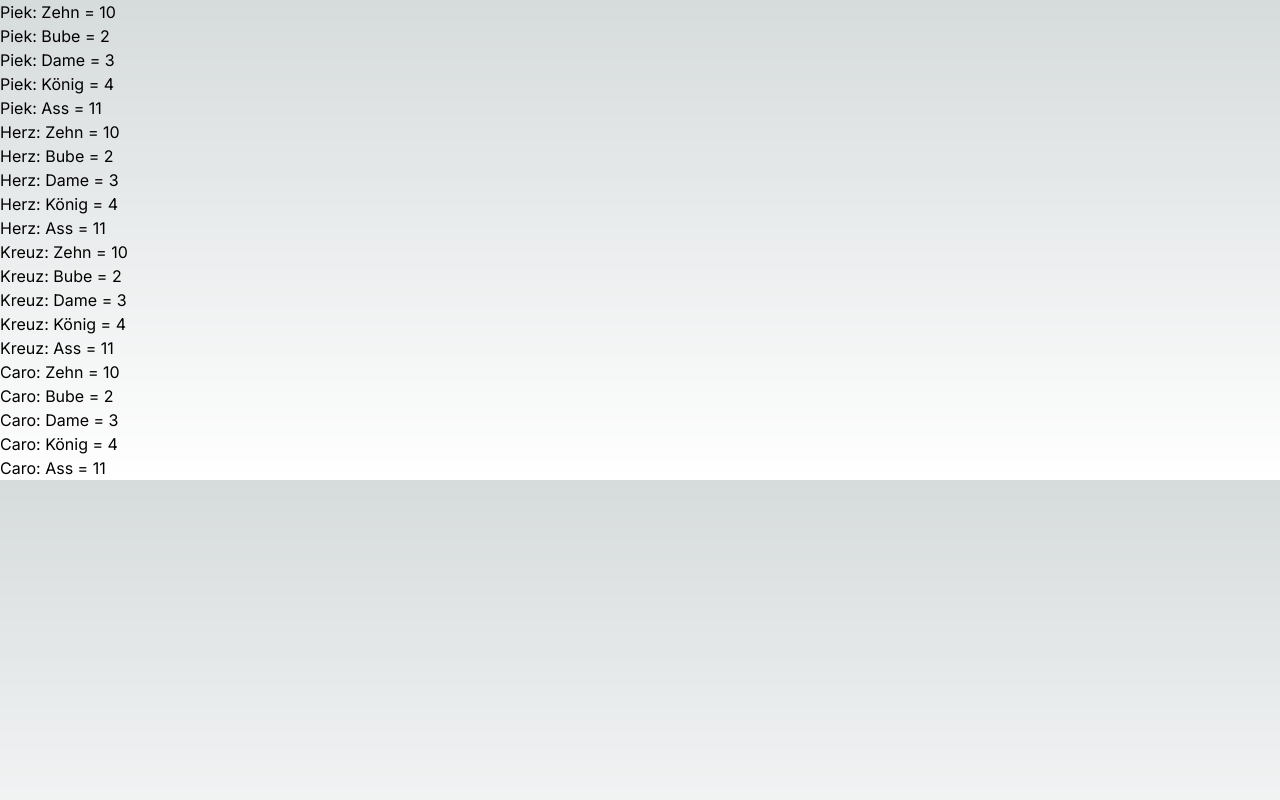
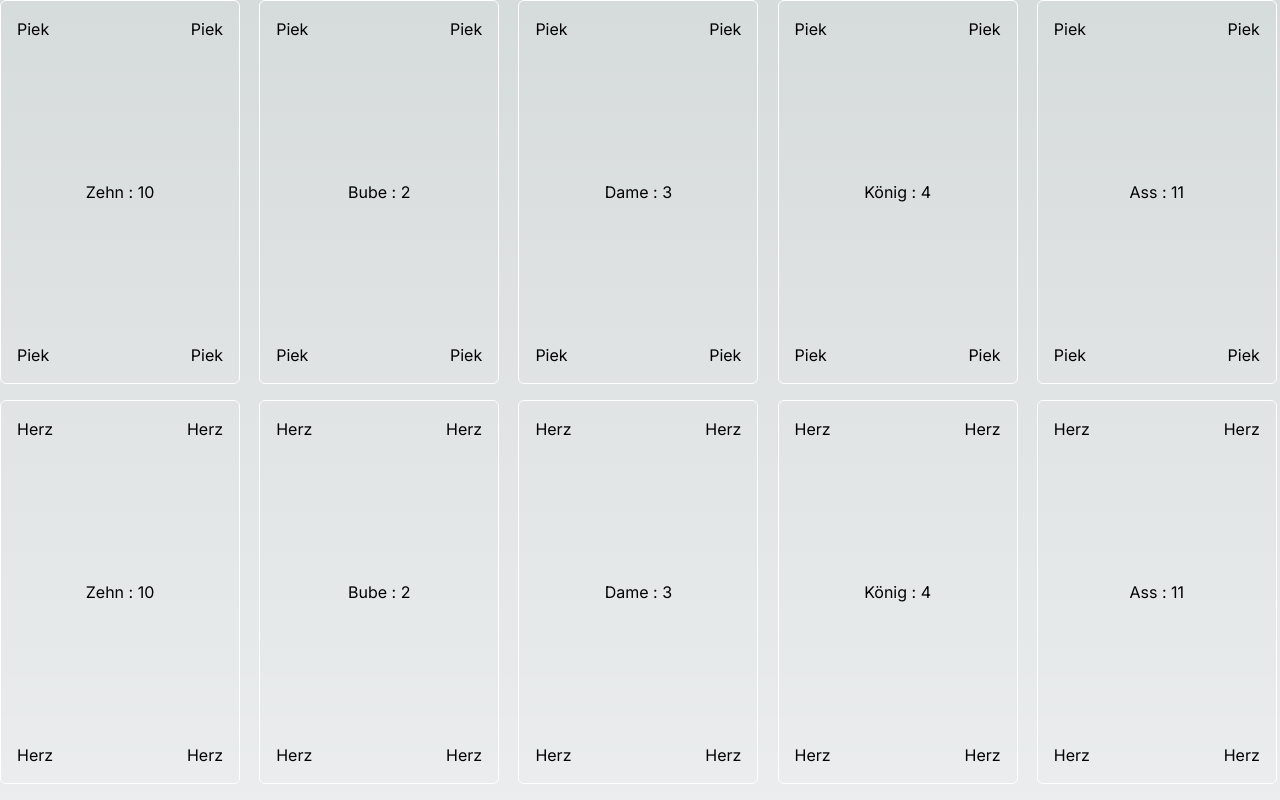
Before and after one commit to j-toscani/doppelkopf, a Next.js app: page / in a window 1280 px wide. Shown: the top 800 px of the page. Built offline with nearby package versions, Linux system fonts and the light colour scheme.

Commit message:
feat: add PlayCard component

```diff
--- /dev/null
+++ b/src/app/components/PlayCard.tsx
@@ -0,0 +1,16 @@
+import { FC } from "react";
+import { TranslatedCard } from "../cards/types";
+
+export const PlayCard: FC<{ card: TranslatedCard }> = ({ card }) => (
+  <li className="relative w-60 h-96 flex justify-center items-center p-4 border-white border rounded-md">
+    <span className="absolute top-4 left-4"> {card.color} </span>
+    <span className="absolute top-4 right-4"> {card.color} </span>
+    <span className="absolute bottom-4 left-4"> {card.color} </span>
+    <span className="absolute bottom-4 right-4"> {card.color} </span>
+
+    <div>
+      <span>{card.picture}</span> {': '}
+      <span>{card.points}</span>
+    </div>
+  </li>
+);
--- a/src/app/page.tsx
+++ b/src/app/page.tsx
@@ -1,13 +1,12 @@
 import { germanDeck } from "./cards";
+import { PlayCard } from "./components/PlayCard";
 
 export default function Home() {
   return (
     <main className="container mx-auto">
-      <ul>
-        {germanDeck.map(({ color, picture, id, points }) => (
-          <li key={id}>
-            {color}: {picture} = {points}
-          </li>
+      <ul className="grid grid-cols-5 gap-4">
+        {germanDeck.map((card) => (
+          <PlayCard key={card.id} card={card} />
         ))}
       </ul>
     </main>
```
